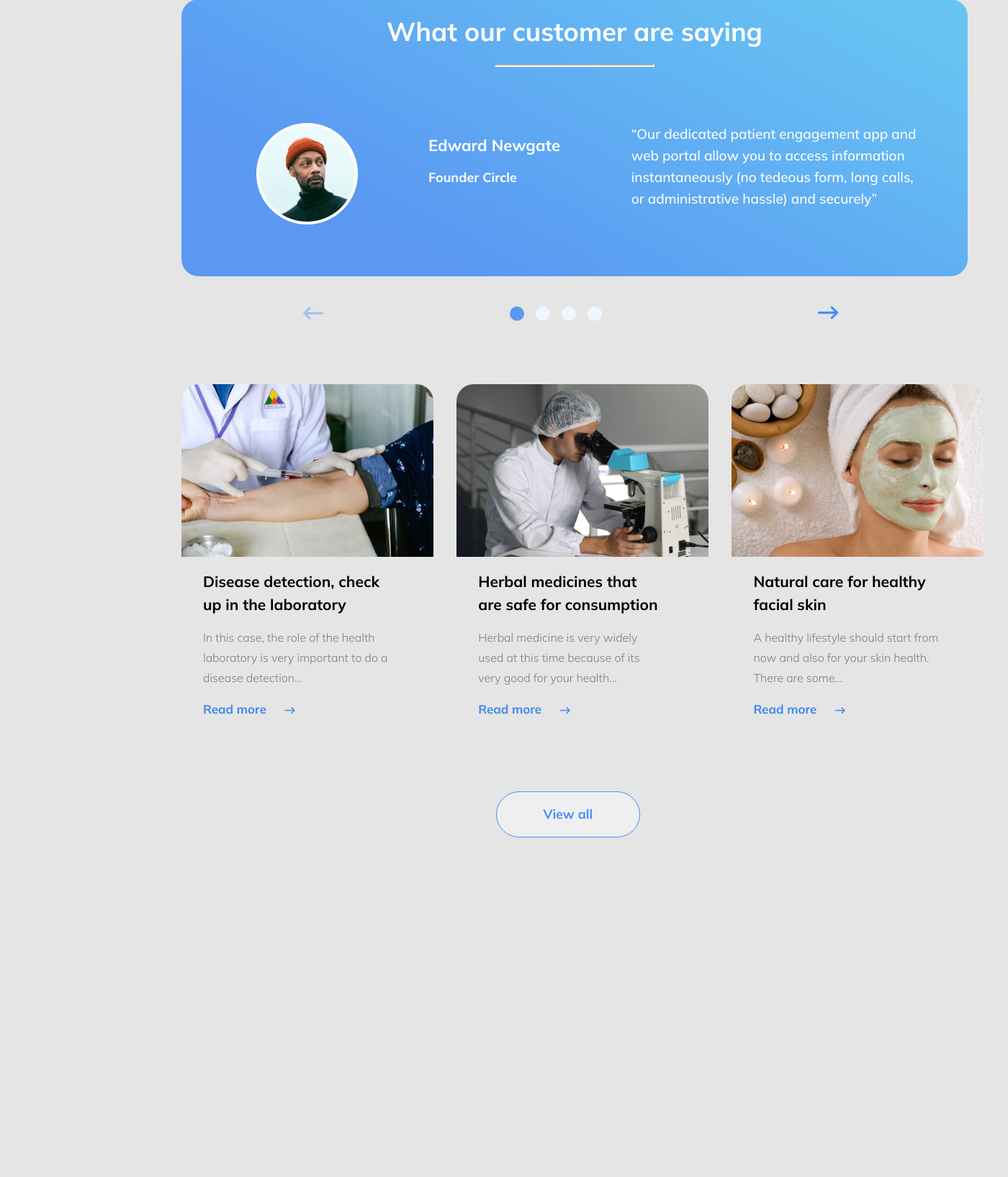
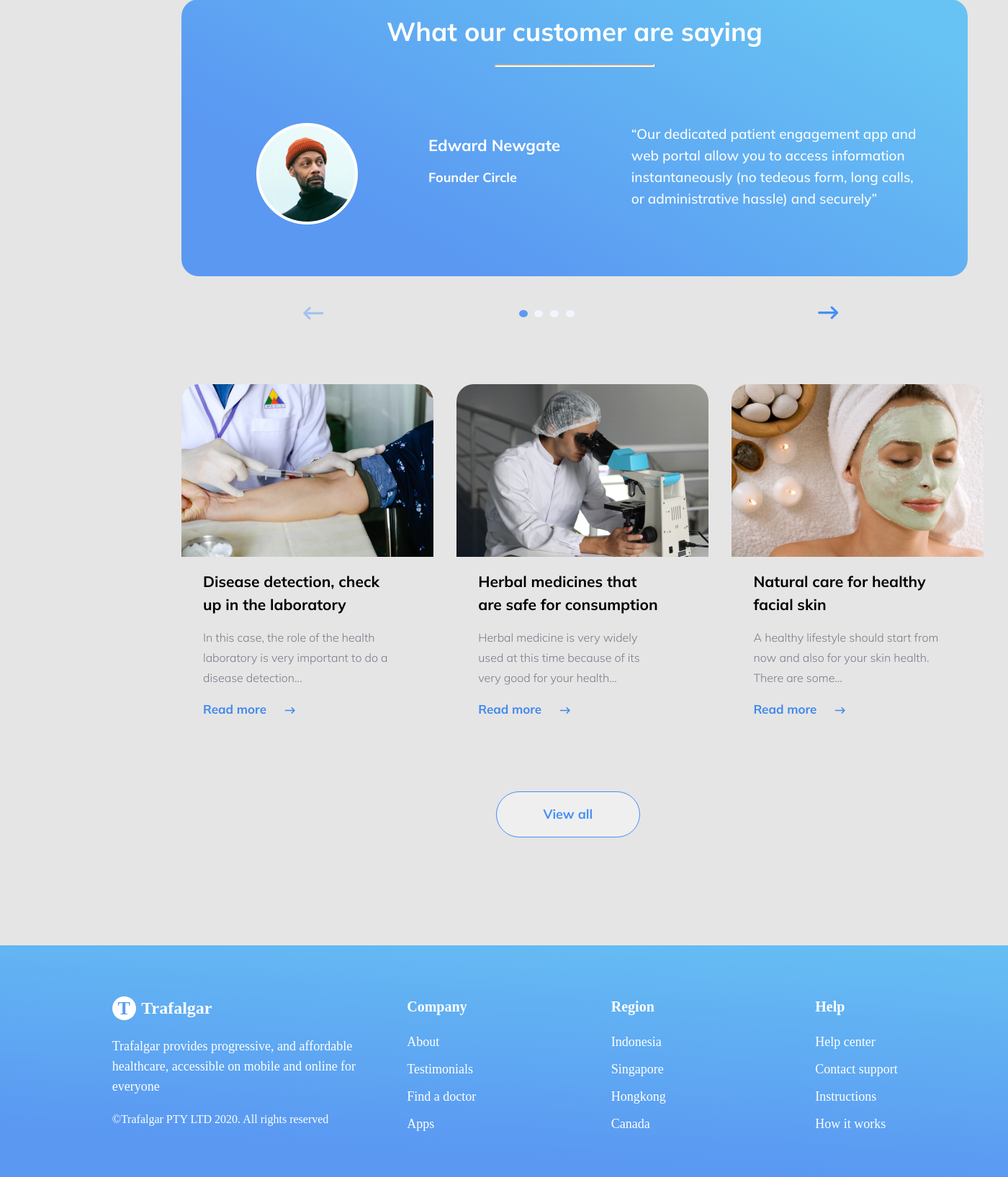
Before and after one commit to aleks-pashkevych/Visit-card, a web app: file trafalgar/index.html in a window 1400 px wide. Shown: the part 2975-4611 px from the top of the page at 72% size. Before the commit the page ends 4139 px from the top, so only its background shows below. Run offline with its HTML, style and script files only (its server is not run), Linux system fonts and the light colour scheme.

Commit message:
Finished butnwithout interuction

```diff
--- a/trafalgar/index.html
+++ b/trafalgar/index.html
@@ -228,8 +228,55 @@
       </div>
     </section>
     <button class="latest-articles__all-btn">View all</button>
-
   </div>
+  <footer>
+    <div class="footer__column">
+      <h1 class="footer__logo_head">
+        <div class="footer__logo_img">T</div>
+        <div class="footer__logo_txt"> Trafalgar </div>
+      </h1>
+      <p class="footer__logo_text">Trafalgar provides progressive, and affordable healthcare, accessible on mobile and
+        online
+        for everyone</p>
+      <p class="footer__logo_rights">©Trafalgar PTY LTD 2020. All rights reserved</p>
+    </div>
+    <div class="footer__column">
+      <div class="footer__article_head"> <a href="#" class="footer-link" target="_blank"
+          rel="noopener noreferrer">Company</a> </div>
+      <div class="footer__article_text"> <a href="#" class="footer-link" target="_blank"
+          rel="noopener noreferrer">About</a></div>
+      <div class="footer__article_text"><a href="#" class="footer-link" target="_blank"
+          rel="noopener noreferrer">Testimonials</a></div>
+      <div class="footer__article_text"><a href="#" class="footer-link" target="_blank" rel="noopener noreferrer">Find a
+          doctor</a></div>
+      <div class="footer__article_text"><a href="#" class="footer-link" target="_blank"
+          rel="noopener noreferrer">Apps</a></div>
+    </div>
+    <div class="footer__column">
+      <div class="footer__article_head"><a href="#" class="footer-link" target="_blank"
+          rel="noopener noreferrer">Region</a></div>
+      <div class="footer__article_text"><a href="#" class="footer-link" target="_blank"
+          rel="noopener noreferrer">Indonesia</a></div>
+      <div class="footer__article_text"><a href="#" class="footer-link" target="_blank"
+          rel="noopener noreferrer">Singapore</a></div>
+      <div class="footer__article_text"><a href="#" class="footer-link" target="_blank"
+          rel="noopener noreferrer">Hongkong</a></div>
+      <div class="footer__article_text"><a href="#" class="footer-link" target="_blank"
+          rel="noopener noreferrer">Canada</a></div>
+    </div>
+    <div class="footer__column">
+      <div class="footer__article_head"><a href="#" class="footer-link" target="_blank"
+          rel="noopener noreferrer">Help</a></div>
+      <div class="footer__article_text"><a href="#" class="footer-link" target="_blank" rel="noopener noreferrer">Help
+          center</a></div>
+      <div class="footer__article_text"><a href="#" class="footer-link" target="_blank"
+          rel="noopener noreferrer">Contact support</a></div>
+      <div class="footer__article_text"><a href="#" class="footer-link" target="_blank"
+          rel="noopener noreferrer">Instructions</a></div>
+      <div class="footer__article_text"><a href="#" class="footer-link" target="_blank" rel="noopener noreferrer">How it
+          works</a></div>
+    </div>
+  </footer>
   <script src="script/jquery-3.6.0.min.js"></script>
   <script src="script/slick.min.js"></script>
   <script src="script/script.js"></script>
--- a/trafalgar/styles/stile.css
+++ b/trafalgar/styles/stile.css
@@ -8,6 +8,11 @@
 
 body {
   min-width: 1400px;
+}
+
+a:link {
+  text-decoration: none;
+
 }
 
 .wrapper {
@@ -301,8 +306,8 @@ li.active {
 
 .slider .slick-dots button {
   font-size: 0;
-  width: 20px;
-  height: 20px;
+  width: 10px;
+  height: 10px;
   border-radius: 50%;
   border-width: 0;
   background-color: #F0F6FE;
@@ -430,3 +435,77 @@ li.active {
   width: 200px;
   margin-bottom: 150px;
 }
+
+/* ! Footer */
+
+footer {
+  padding-top: 50px;
+  padding-bottom: 50px;
+  padding-left: 10%;
+  background: linear-gradient(183.41deg, #67C3F3 -8.57%, #5A98F2 82.96%);
+  display: grid;
+  grid-template-columns: 30% 20% 20% 20%;
+  justify-content: space-around;
+  align-items: center;
+}
+
+.footer__logo_head {
+  display: flex;
+  flex-direction: row;
+}
+
+.footer__logo_img {
+  font-size: 26px;
+  line-height: 33px;
+  color: #5B9BF3;
+  background-color: #fff;
+  display: block;
+  width: 33px;
+  height: 33px;
+  text-align: center;
+  border-radius: 50%;
+}
+
+.footer__logo_txt {
+  color: #fff;
+  font-weight: bold;
+  font-size: 24px;
+  line-height: 33px;
+  width: 50px;
+  margin-left: 2%;
+}
+
+.footer__logo_text {
+  font-weight: 300;
+  font-size: 18px;
+  line-height: 28px;
+  color: #fff;
+}
+
+.footer__logo_rights {
+  font-weight: 300;
+  font-size: 16px;
+  line-height: 28px;
+  color: #fff;
+}
+
+.footer__article_head {
+  font-weight: bold;
+  font-size: 20px;
+  line-height: 60px;
+  color: #fff;
+}
+
+.footer-link {
+  text-decoration: none;
+  color: #fff;
+}
+
+
+
+.footer__article_text {
+  font-weight: 300;
+  font-size: 18px;
+  line-height: 38px;
+  color: #fff;
+}
```
Also changed, not shown: trafalgar/images/cartman.jpeg, trafalgar/images/trafalgar-footer-logo.png (added).
